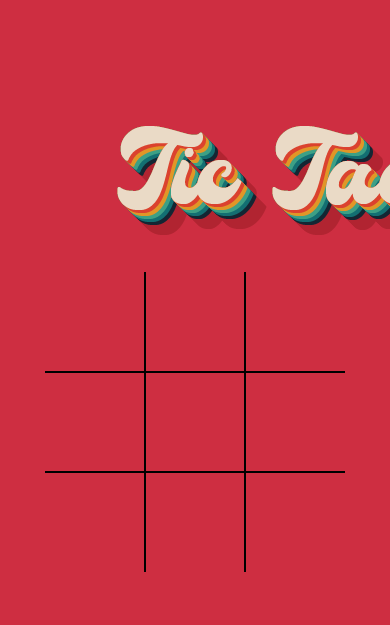
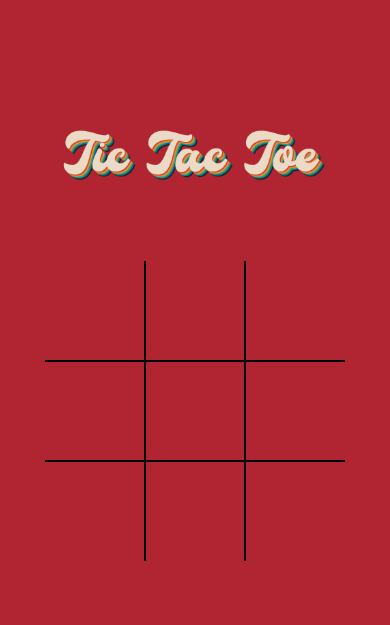
Before and after one commit to Anne-Son/TitcTacToe, a plain HTML site: page index.html in a window 390 px wide. Drawn offline with Linux system fonts and the light colour scheme.

Commit message:
css changes

```diff
--- a/index.html
+++ b/index.html
@@ -9,6 +9,7 @@
     <title>TicTacToeGame</title>
   </head>
   <body>
+    <div class="logo"><img src="/Tictactoe.png" alt=""></div>
     <div class="board" id="board">
       <div class="cell" data-cell></div>
       <div class="cell" data-cell></div>
--- a/style.css
+++ b/style.css
@@ -11,12 +11,24 @@
 
 body {
   margin: 0;
-  background-image: url('background.png');
+  background-color: #b12431;
+  height: 100%;
+}
+.logo {
+  height: 200px;
+  display: flex;
+  align-items: center;
+  justify-content: center;
+}
+.logo img {
+  padding-top: 7rem;
+  width: 30%;
+  height: auto;
 }
 
 .board {
   width: 100vw;
-  height: 100vh;
+  height: 50vh;
   display: grid;
   justify-content: center;
   align-content: center;
@@ -79,7 +91,7 @@ body {
 .cell.x::after,
 .board.x .cell:not(.x):not(.circle):hover::before,
 .board.x .cell:not(.x):not(.circle):hover::after {
-  content: '';
+  content: "";
   position: absolute;
   width: calc(var(--mark-size) * 0.15);
   height: var(--mark-size);
@@ -99,7 +111,7 @@ body {
 .cell.circle::after,
 .board.circle .cell:not(.x):not(.circle):hover::before,
 .board.circle .cell:not(.x):not(.circle):hover::after {
-  content: '';
+  content: "";
   position: absolute;
   border-radius: 50%;
 }
@@ -149,3 +161,11 @@ body {
 .winning-message.show {
   display: flex;
 }
+
+@media only screen and (max-width: 600px) {
+  .logo img {
+    margin: 2px;
+    width: 70%;
+    height: auto;
+  }
+}
```
Also changed, not shown: Tictactoe.png (added), background.png (deleted).
